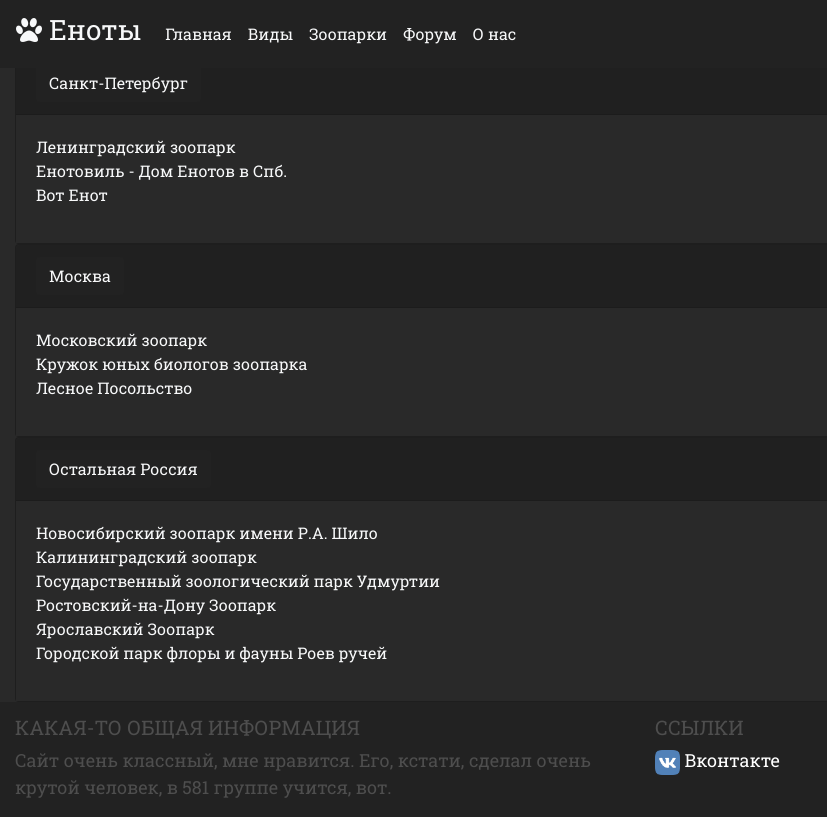
After one commit to Fandoren/Raccoon_Website, a PHP site: page /Pages/Zoo.php in a window 1280 px wide. The commit adds this page. Shown: the whole page, without its empty margins (0-827 px from the left). Run offline with PHP 8.4, Linux system fonts and the light colour scheme; some libraries are stand-ins or nearby versions.

Commit message:
added new page. Need to fill more

```diff
--- a/Pages/Species.php
+++ b/Pages/Species.php
@@ -27,7 +27,7 @@
                         <a class="nav-item nav-link text-light " href="Species.php">Виды</a>
                     </li>
                     <li class="nav-item">
-                        <a class="nav-item nav-link text-light " href="#">Зоопарки</a>
+                        <a class="nav-item nav-link text-light " href="Zoo.php">Зоопарки</a>
                     </li>
                     <li class="nav-item">
                         <a class="nav-item nav-link text-light " href="#">Форум</a>
--- /dev/null
+++ b/Pages/Zoo.php
@@ -0,0 +1,135 @@
+<!DOCTYPE html>
+    <html lang="en">
+        <head>
+            <meta charset="UTF-8">
+            <meta name="viewport" content="width=device-width, initial-scale=1.0">
+            <link rel="stylesheet" href="../Styles/bootstrap.css">
+            <link rel="stylesheet" href="../Styles/style.css">
+            <link rel="stylesheet" href="https://stackpath.bootstrapcdn.com/font-awesome/4.7.0/css/font-awesome.min.css">
+            <script src="https://code.jquery.com/jquery-3.2.1.slim.min.js" integrity="sha384-KJ3o2DKtIkvYIK3UENzmM7KCkRr/rE9/Qpg6aAZGJwFDMVNA/GpGFF93hXpG5KkN" crossorigin="anonymous"></script>
+            <script src="https://cdnjs.cloudflare.com/ajax/libs/popper.js/1.12.9/umd/popper.min.js" integrity="sha384-ApNbgh9B+Y1QKtv3Rn7W3mgPxhU9K/ScQsAP7hUibX39j7fakFPskvXusvfa0b4Q" crossorigin="anonymous"></script>
+            <script src="https://maxcdn.bootstrapcdn.com/bootstrap/4.0.0/js/bootstrap.min.js" integrity="sha384-JZR6Spejh4U02d8jOt6vLEHfe/JQGiRRSQQxSfFWpi1MquVdAyjUar5+76PVCmYl" crossorigin="anonymous"></script>
+            <title>Милые еноты!</title>
+        </head>
+    <body>
+        <header>
+            <nav id="navbar-main" class="mobile-offcanvas navbar navbar-expand-md main-header fixed-top">
+                <a class="navbar-brand text-light " href="#"><h3><i class="fa fa-paw"></i> Еноты</h3></a>
+                <button class="navbar-toggler" type="button" data-toggle="collapse" data-target="#navbarNav" aria-controls="navbarNav" aria-expanded="false" aria-label="Toggle navigation">
+                    <span class="navbar-toggler-icon text-light"><i class="fa fa-bars"></i></span>
+                </button>
+                <div class="collapse navbar-collapse" id="navbarNav">
+                    <ul class="navbar-nav">
+                        <li class="nav-item">
+                            <a class="nav-link text-light " href="index.php">Главная</a>
+                        </li>
+                        <li class="nav-item">
+                            <a class="nav-item nav-link text-light " href="Species.php">Виды</a>
+                        </li>
+                        <li class="nav-item">
+                            <a class="nav-item nav-link text-light " href="Zoo.php">Зоопарки</a>
+                        </li>
+                        <li class="nav-item">
+                            <a class="nav-item nav-link text-light " href="#">Форум</a>
+                        </li>
+                        <li class="nav-item">
+                            <a class="nav-item nav-link text-light " href="#">О нас</a>
+                        </li>
+                    </ul>
+                </div>
+            </nav>
+        </header>
+        <div class="container-fluid content">
+            <div class="row-fluid first-row">
+                <div class="accordion" id="accordionExample">
+                    <div class="card bg-darker">
+                        <div class="card-header" id="headingOne">
+                        <h5 class="mb-0">
+                            <button class="bg-darker text-light btn btn-link" type="button" data-toggle="collapse" data-target="#collapseOne" aria-expanded="true" aria-controls="collapseOne">
+                            Санкт-Петербург
+                            </button>
+                        </h5>
+                        </div>
+                        <div id="collapseOne" class="collapse show" aria-labelledby="headingOne" data-parent="#accordionExample">
+                            <div class="card-body bg-content">
+                                <ul class="list-unstyled">
+                                <li><a class="text-light" href="#">Ленинградский зоопарк</a></li>
+                                <li><a class="text-light" href="#">Енотовиль - Дом Енотов в Спб.</a></li>
+                                <li><a class="text-light" href="#">Вот Енот</a></li>
+                                </ul>
+                            </div>
+                        </div>
+                    </div>
+                    <div class="card bg-darker">
+                        <div class="card-header" id="headingTwo">
+                        <h5 class="mb-0">
+                            <button class="bg-darker text-light btn btn-link" type="button" data-toggle="collapse" data-target="#collapseTwo" aria-expanded="true" aria-controls="collapseTwo">
+                            Москва
+                            </button>
+                        </h5>
+                        </div>
+                        <div id="collapseTwo" class="collapse show" aria-labelledby="headingTwo" data-parent="#accordionExample">
+                            <div class="card-body bg-content">
+                                <ul class="list-unstyled">
+                                <li><a class="text-light" href="#">Московский зоопарк</a></li>
+                                <li><a class="text-light" href="#">Кружок юных биологов зоопарка</a></li>
+                                <li><a class="text-light" href="#">Лесное Посольство</a></li>
+                                </ul>
+                            </div>
+                        </div>
+                    </div>
+                    <div class="card bg-darker">
+                        <div class="card-header" id="headingThree">
+                        <h5 class="mb-0">
+                            <button class="bg-darker text-light btn btn-link" type="button" data-toggle="collapse" data-target="#collapseThree" aria-expanded="true" aria-controls="collapseThree">
+                            Остальная Россия
+                            </button>
+                        </h5>
+                        </div>
+                        <div id="collapseThree" class="collapse show" aria-labelledby="headingThree" data-parent="#accordionExample">
+                            <div class="card-body bg-content">
+                                <ul class="list-unstyled">
+                                <li><a class="text-light" href="#">Новосибирский зоопарк имени Р.А. Шило</a></li>
+                                <li><a class="text-light" href="#">Калининградский зоопарк</a></li>
+                                <li><a class="text-light" href="#">Государственный зоологический парк Удмуртии</a></li>
+                                <li><a class="text-light" href="#">Ростовский-на-Дону Зоопарк</a></li>
+                                <li><a class="text-light" href="#">Ярославский Зоопарк</a></li>
+                                <li><a class="text-light" href="#">Городской парк флоры и фауны Роев ручей</a></li>
+                                </ul>
+                            </div>
+                        </div>
+                    </div>
+                </div>
+            </div>
+        </div>
+        <footer>
+                <div class="container-fluid text-center text-md-left foot">
+
+                    <div class="row">
+
+                        <div class="col-md-6 mt-md-0 mt-3">
+
+                            <h5 class="text-uppercase">Какая-то общая информация</h5>
+                            <p>Сайт очень классный, мне нравится. Его, кстати, сделал очень крутой человек, в 581 группе учится, вот.</p>
+
+                        </div>
+
+                        <hr class="clearfix w-100 d-md-none pb-3">
+
+                            <div class="col-md-3 mb-md-0 mb-3">
+
+                                <h5 class="text-uppercase">Ссылки</h5>
+
+                                <ul class="list-unstyled">
+                                <li>
+                                    <a class="text-white" href="#!"><img class="link-icon" src="../Resources/Vkontakte.png"> Вконтакте </a>
+                                </li>
+                                </ul>
+
+                            </div>
+
+                    </div>
+                </div>
+        </footer>
+    </body>
+</html>
--- a/Pages/index.php
+++ b/Pages/index.php
@@ -27,7 +27,7 @@
                         <a class="nav-item nav-link text-light " href="Species.php">Виды</a>
                     </li>
                     <li class="nav-item">
-                        <a class="nav-item nav-link text-light " href="#">Зоопарки</a>
+                        <a class="nav-item nav-link text-light " href="Zoo.php">Зоопарки</a>
                     </li>
                     <li class="nav-item">
                         <a class="nav-item nav-link text-light " href="#">Форум</a>
--- a/Styles/style.css
+++ b/Styles/style.css
@@ -7,15 +7,31 @@
 }
 
 body{
-    padding-top: 30px;
+    padding-top: 1px;
 }
 .main-header{
     background: rgb(34, 34, 34);
 }
+.fill-height {
+    flex-grow: 1;
+    width: 100%;
+}
+.first-row{
+    padding-top: 3%;
+}
 .content, .container-fluid{
+    padding-top: 1%;
     background: rgb(41, 41, 41);
     overflow-y:auto;
     color: #fff;
+}
+.bg-content
+{
+    background: rgb(41, 41, 41);
+}
+.bg-darker
+{
+    background: rgb(34, 34, 34);
 }
 .foot{
     background: rgb(34, 34, 34);
```
